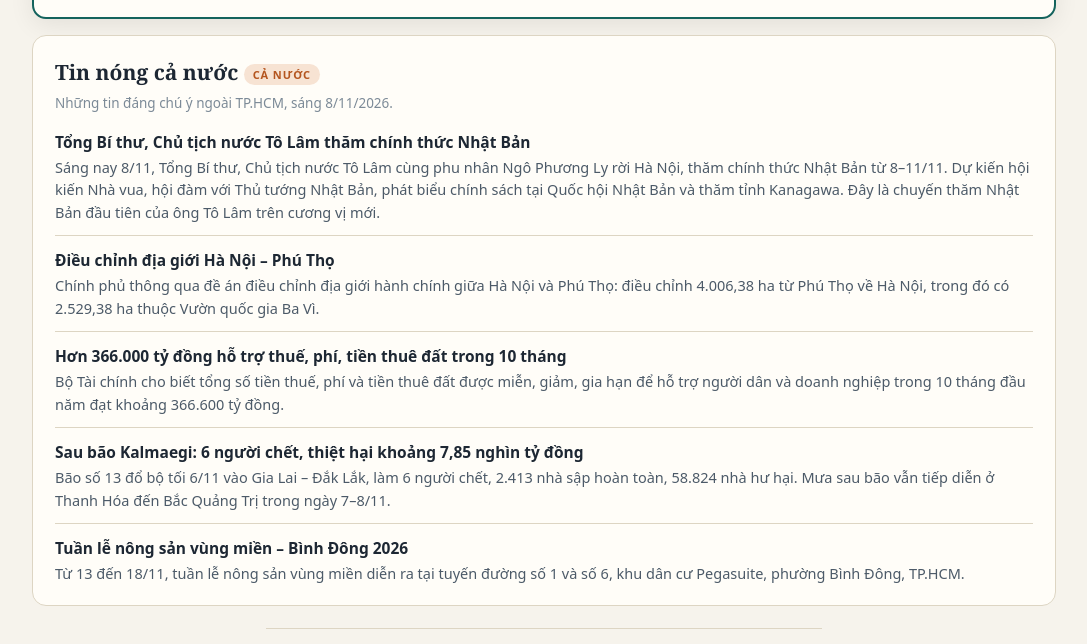
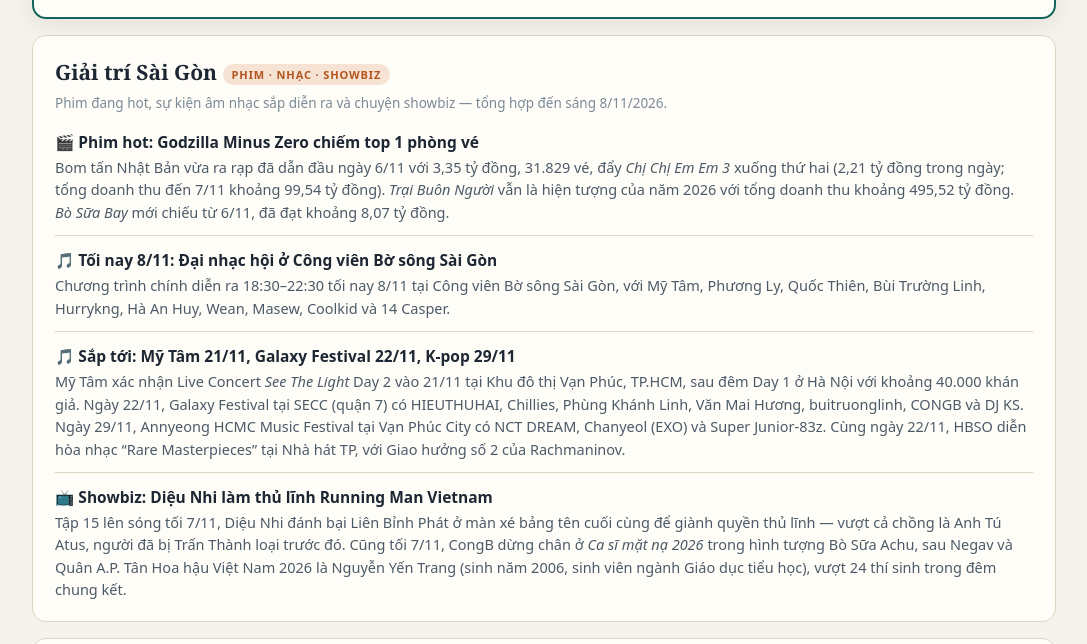
Before and after one commit to mrkentnnp/tong-hop-tin-M.A, a plain HTML site: page thoi-su.html in a window 1280 px wide. Shown: the part 797-1441 px from the top of the page, without its empty margins (96-1183 px from the left). Drawn offline with Linux system fonts and the light colour scheme.

Commit message:
Thoi su: add Giai tri Sai Gon section (phim, nhac, showbiz 8/11)

```diff
--- a/thoi-su.html
+++ b/thoi-su.html
@@ -64,6 +64,17 @@ footer{margin-top:26px;font-size:12.5px;color:var(--faint);text-align:center}
 </section>
 
 <section class="card wide">
+<h2>Giải trí Sài Gòn <span class="tag hot">Phim · Nhạc · Showbiz</span></h2>
+<p class="sub">Phim đang hot, sự kiện âm nhạc sắp diễn ra và chuyện showbiz — tổng hợp đến sáng 8/11/2026.</p>
+<ul class="news">
+<li><div class="h">🎬 Phim hot: Godzilla Minus Zero chiếm top 1 phòng vé</div><p>Bom tấn Nhật Bản vừa ra rạp đã dẫn đầu ngày 6/11 với 3,35 tỷ đồng, 31.829 vé, đẩy <i>Chị Chị Em Em 3</i> xuống thứ hai (2,21 tỷ đồng trong ngày; tổng doanh thu đến 7/11 khoảng 99,54 tỷ đồng). <i>Trại Buôn Người</i> vẫn là hiện tượng của năm 2026 với tổng doanh thu khoảng 495,52 tỷ đồng. <i>Bò Sữa Bay</i> mới chiếu từ 6/11, đã đạt khoảng 8,07 tỷ đồng.</p></li>
+<li><div class="h">🎵 Tối nay 8/11: Đại nhạc hội ở Công viên Bờ sông Sài Gòn</div><p>Chương trình chính diễn ra 18:30–22:30 tối nay 8/11 tại Công viên Bờ sông Sài Gòn, với Mỹ Tâm, Phương Ly, Quốc Thiên, Bùi Trường Linh, Hurrykng, Hà An Huy, Wean, Masew, Coolkid và 14 Casper.</p></li>
+<li><div class="h">🎵 Sắp tới: Mỹ Tâm 21/11, Galaxy Festival 22/11, K-pop 29/11</div><p>Mỹ Tâm xác nhận Live Concert <i>See The Light</i> Day 2 vào 21/11 tại Khu đô thị Vạn Phúc, TP.HCM, sau đêm Day 1 ở Hà Nội với khoảng 40.000 khán giả. Ngày 22/11, Galaxy Festival tại SECC (quận 7) có HIEUTHUHAI, Chillies, Phùng Khánh Linh, Văn Mai Hương, buitruonglinh, CONGB và DJ KS. Ngày 29/11, Annyeong HCMC Music Festival tại Vạn Phúc City có NCT DREAM, Chanyeol (EXO) và Super Junior-83z. Cùng ngày 22/11, HBSO diễn hòa nhạc “Rare Masterpieces” tại Nhà hát TP, với Giao hưởng số 2 của Rachmaninov.</p></li>
+<li><div class="h">📺 Showbiz: Diệu Nhi làm thủ lĩnh Running Man Vietnam</div><p>Tập 15 lên sóng tối 7/11, Diệu Nhi đánh bại Liên Bỉnh Phát ở màn xé bảng tên cuối cùng để giành quyền thủ lĩnh — vượt cả chồng là Anh Tú Atus, người đã bị Trấn Thành loại trước đó. Cũng tối 7/11, CongB dừng chân ở <i>Ca sĩ mặt nạ 2026</i> trong hình tượng Bò Sữa Achu, sau Negav và Quân A.P. Tân Hoa hậu Việt Nam 2026 là Nguyễn Yến Trang (sinh năm 2006, sinh viên ngành Giáo dục tiểu học), vượt 24 thí sinh trong đêm chung kết.</p></li>
+</ul>
+</section>
+
+<section class="card wide">
 <h2>Tin nóng cả nước <span class="tag hot">Cả nước</span></h2>
 <p class="sub">Những tin đáng chú ý ngoài TP.HCM, sáng 8/11/2026.</p>
 <ul class="news">
```
